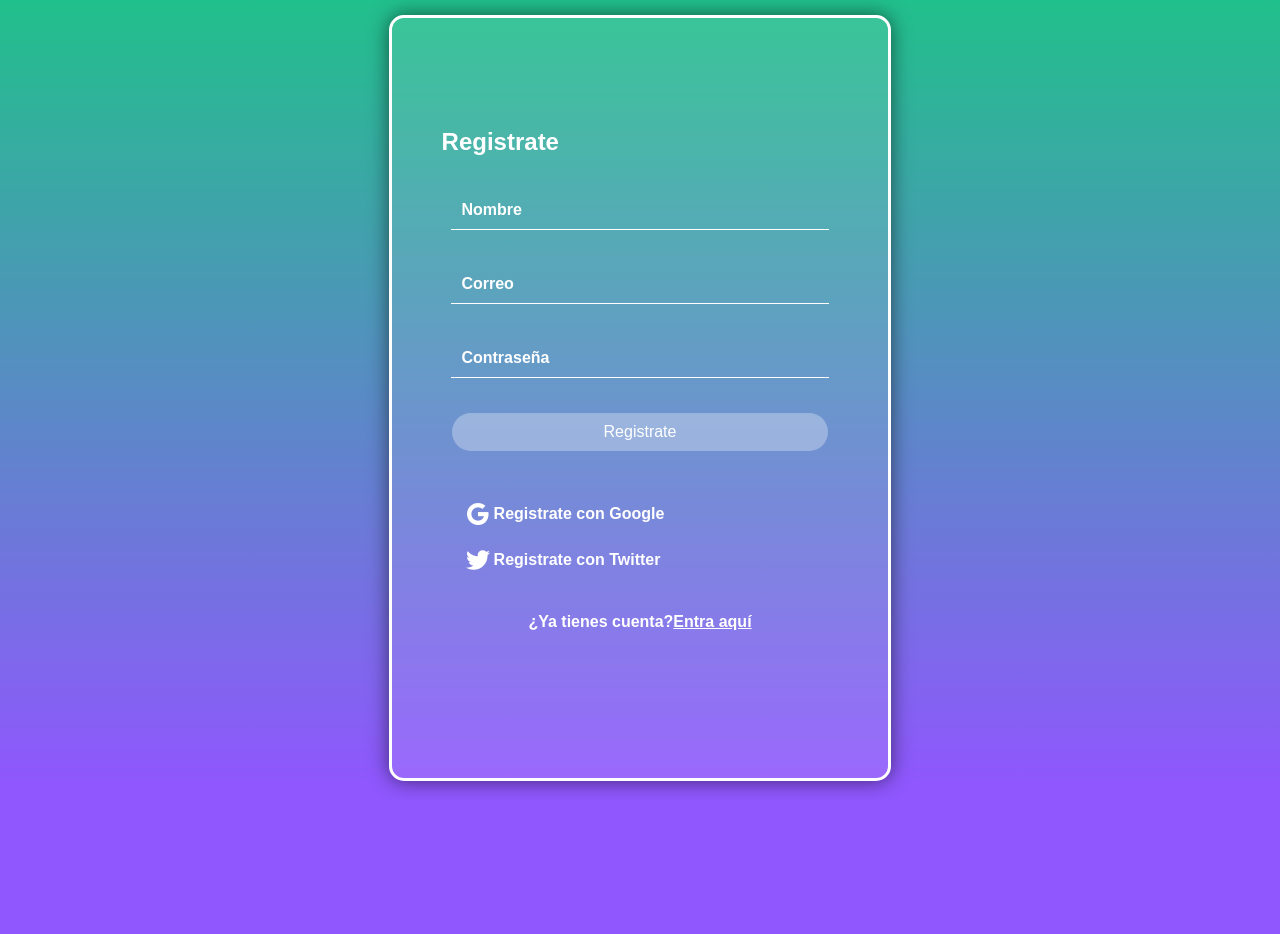
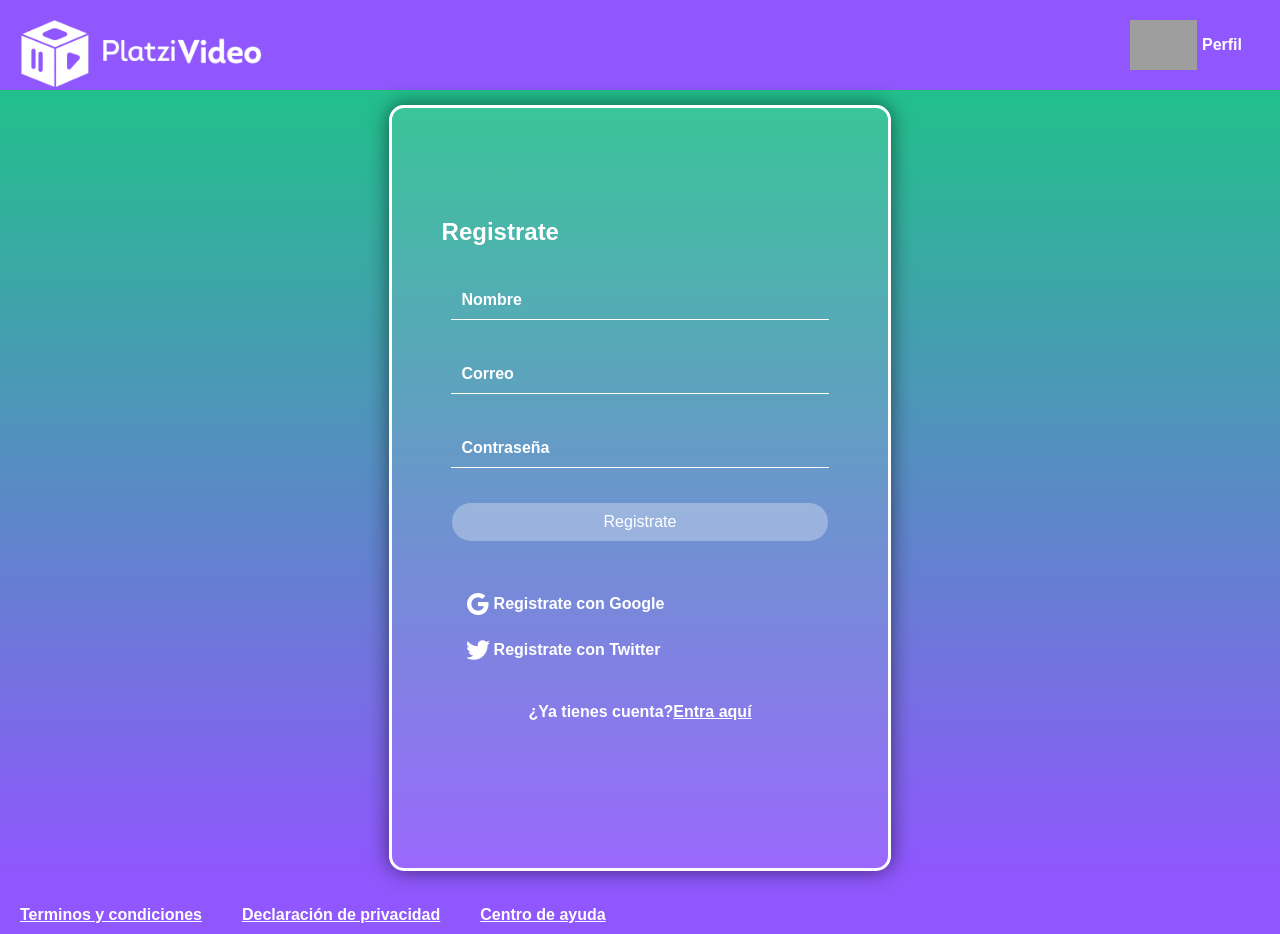
Before and after one commit to estiventhneira/jubilant-octo-invention, a React app: page /register in a window 1280 px wide. Before the commit the page ends 800 px from the top, so only its background shows below. Built offline with nearby package versions, Linux system fonts and the light colour scheme; grey boxes are pictures that could not be loaded; a web font is replaced by a local one.

Commit message:
agregando rutas y layout

```diff
--- a/src/assets/styles/App.scss
+++ b/src/assets/styles/App.scss
@@ -19,3 +19,12 @@ body {
   -o-object-fit: cover;
   object-fit: cover;
 }
+
+.footer a {
+  margin: 20px;
+  color: white;
+}
+
+footer {
+  margin: 35px 0 10px 0;
+}
--- a/src/assets/styles/Components/Header.scss
+++ b/src/assets/styles/Components/Header.scss
@@ -4,6 +4,10 @@
   display: flex;
   justify-content: space-between;
   align-items: center;
+}
+
+.Link {
+  height: inherit;
 }
 
 .header__nav {
--- a/src/assets/styles/LoginStyles.scss
+++ b/src/assets/styles/LoginStyles.scss
@@ -27,6 +27,7 @@
   display: block;
   text-align: center;
   margin: 35px auto;
+  color: white;
 }
 
 .form-details {
@@ -86,6 +87,10 @@
   text-decoration: none;
 }
 
+.Link {
+  text-decoration: none;
+}
+
 .rrss {
   margin: 30px 20px;
   display: flex;
--- /dev/null
+++ b/src/components/Footer.jsx
@@ -0,0 +1,13 @@
+import React from "react";
+
+const Footer = () => {
+  return (
+    <footer className="footer">
+      <a href="/">Terminos y condiciones</a>
+      <a href="/">Declaración de privacidad</a>
+      <a href="/">Centro de ayuda</a>
+    </footer>
+  );
+};
+
+export default Footer;
--- a/src/components/Header.jsx
+++ b/src/components/Header.jsx
@@ -1,4 +1,5 @@
 import React from "react";
+import { Link } from "react-router-dom";
 import "../assets/styles/Components/Header.scss";
 import logo from "../assets/static/logo-platzi-video-BW2.png";
 import userIcon from "../assets/static/icons8-usuario-círculo-64.png";
@@ -6,7 +7,9 @@ import userIcon from "../assets/static/icons8-usuario-círculo-64.png";
 const Header = () => {
   return (
     <header className="header">
-      <img className="header__img--logo" src={logo} alt="Platzi Video Logo" />
+      <Link className="Link" to="/">
+        <img className="header__img--logo" src={logo} alt="Platzi Video Logo" />
+      </Link>
       <div className="header__nav">
         <div className="header__nav--profile">
           <img alt="perfil" src={userIcon} />
@@ -24,7 +27,7 @@ const Header = () => {
               </a>
             </li>
             <li>
-              <a href="/">Cerrar Sección</a>
+              <Link to="/login">Iniciar Sección</Link>
             </li>
           </ul>
         </div>
--- /dev/null
+++ b/src/components/Layout.jsx
@@ -0,0 +1,15 @@
+import React from "react";
+import Header from "./Header";
+import Footer from "./Footer";
+
+const Layout = ({ children }) => {
+  return (
+    <div className="App">
+      <Header />
+      {children}
+      <Footer />
+    </div>
+  );
+};
+
+export default Layout;
--- a/src/containers/Home.jsx
+++ b/src/containers/Home.jsx
@@ -1,5 +1,4 @@
 import React from "react";
-import Header from "../components/Header";
 import Search from "../components/Search";
 import CarruselItem from "../components/CarruselItem";
 import useInitialState from "../hooks/useInitialState";
@@ -10,8 +9,7 @@ import Carrusel from "../components/Carrusel";
 const Home = () => {
   const InitialState = useInitialState("http://localhost:3000/initialState");
   return (
-    <div className="App">
-      <Header />
+    <>
       <main>
         <Search />
         {InitialState.mylist.length > 0 && (
@@ -37,7 +35,7 @@ const Home = () => {
           ))}
         </Carrusel>
       </main>
-    </div>
+    </>
   );
 };
 
--- a/src/containers/Login.jsx
+++ b/src/containers/Login.jsx
@@ -1,5 +1,6 @@
 import React from "react";
 import "../assets/styles/LoginStyles.scss";
+import { Link } from "react-router-dom";
 
 const Login = () => (
   <main className="body-login login-main">
@@ -12,9 +13,11 @@ const Login = () => (
           placeholder="Contraseña"
           type="password"
         />
-        <button className="form-button" type="button">
-          <a href="home.html">Inicia Seccion</a>
-        </button>
+        <Link className="Link" to="/">
+          <button className="form-button" type="button">
+            <a href="home.html">Inicia Seccion</a>
+          </button>
+        </Link>
         <div className="form-details">
           <div>
             <input type="checkbox" name="recuerdame" id="recuerdame" />
@@ -26,17 +29,17 @@ const Login = () => (
       <div className="rrss">
         <div className="rrss-wrapper">
           <img src="img/google-icon.webp" alt="" />
-          <a href="www.google.com">Registrate con Google</a>
+          <a href="https://www.google.com">Registrate con Google</a>
         </div>
         <div className="rrss-wrapper">
           <img src="img/twitter-icon.webp" alt="" />
-          <a href="www.twitter.com">Registrate con Twitter</a>
+          <a href="https://www.twitter.com">Registrate con Twitter</a>
         </div>
       </div>
       <section className="sign-up">
         <p>
           ¿Aún no tienes cuenta?
-          <a href="signup.html">¡Registrate!</a>
+          <Link to="/register">¡Registrate!</Link>
         </p>
       </section>
     </section>
--- a/src/containers/Register.jsx
+++ b/src/containers/Register.jsx
@@ -1,4 +1,5 @@
 import React from "react";
+import { Link } from "react-router-dom";
 import googleIcon from "../assets/static/google-icon.webp";
 import twitterIcon from "../assets/static/twitter-icon.webp";
 import "../assets/styles/LoginStyles.scss";
@@ -17,23 +18,25 @@ const SignUp = () => {
               placeholder="Contraseña"
               type="password"
             />
-            <button className="form-button" type="button">
-              <a href="home.html">Registrate</a>
-            </button>
+            <Link className="Link" to="/">
+              <button className="form-button" type="button">
+                <a href="home.html">Registrate</a>
+              </button>
+            </Link>
             <div className="rrss">
               <div className="rrss-wrapper">
                 <img src={googleIcon} alt="" />
-                <a href="www.google.com">Registrate con Google</a>
+                <a href="https://www.google.com">Registrate con Google</a>
               </div>
               <div className="rrss-wrapper">
                 <img src={twitterIcon} alt="" />
-                <a href="www.twitter.com">Registrate con Twitter</a>
+                <a href="https://www.twitter.com">Registrate con Twitter</a>
               </div>
             </div>
             <section className="sign-up">
               <p>
                 ¿Ya tienes cuenta?
-                <a href="login.html">Entra aquí</a>
+                <Link to="/login">Entra aquí</Link>
               </p>
             </section>
           </form>
--- a/src/routes/App.js
+++ b/src/routes/App.js
@@ -4,15 +4,18 @@ import Home from "../containers/Home";
 import Register from "../containers/Register";
 import Login from "../containers/Login";
 import NotFound from "../containers/NotFound";
+import Layout from "../components/Layout";
 
 const App = () => (
   <BrowserRouter>
+    <Layout>
       <Switch>
         <Route exact path="/" component={Home} />
         <Route exact path="/register" component={Register} />
         <Route exact path="/login" component={Login} />
         <Route component={NotFound} />
       </Switch>
+    </Layout>
   </BrowserRouter>
 );
 
```
Lines whose indentation alone changed are shown as unchanged.
